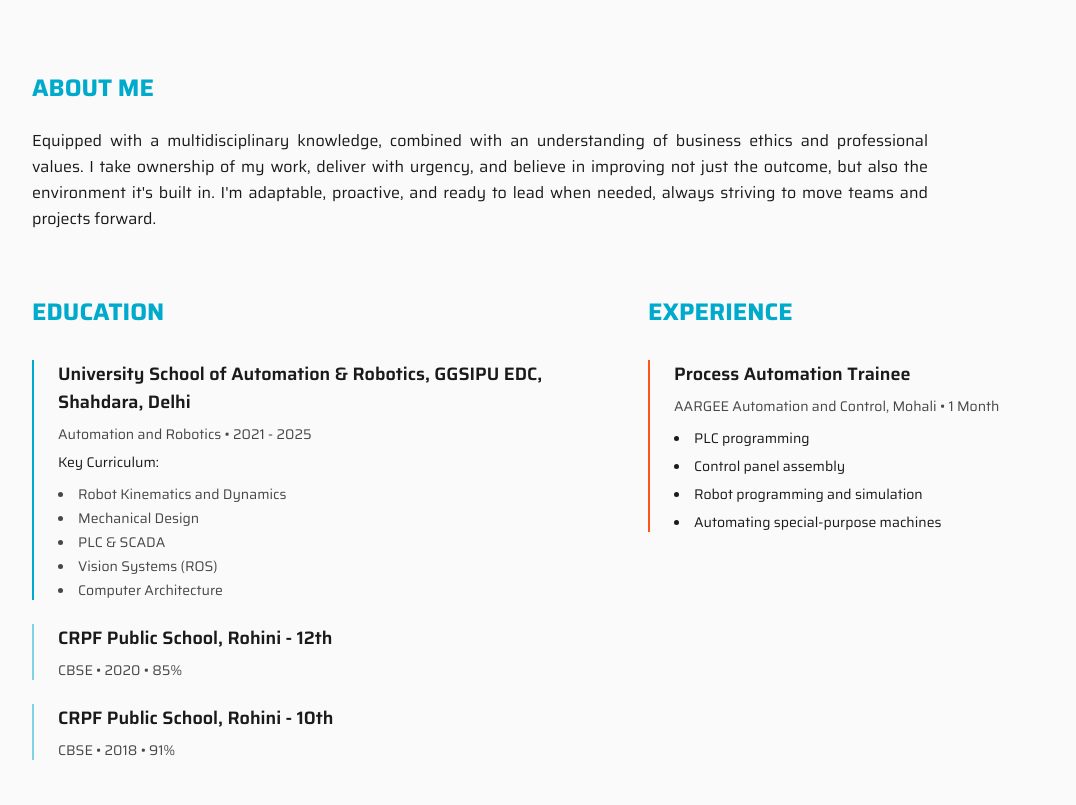
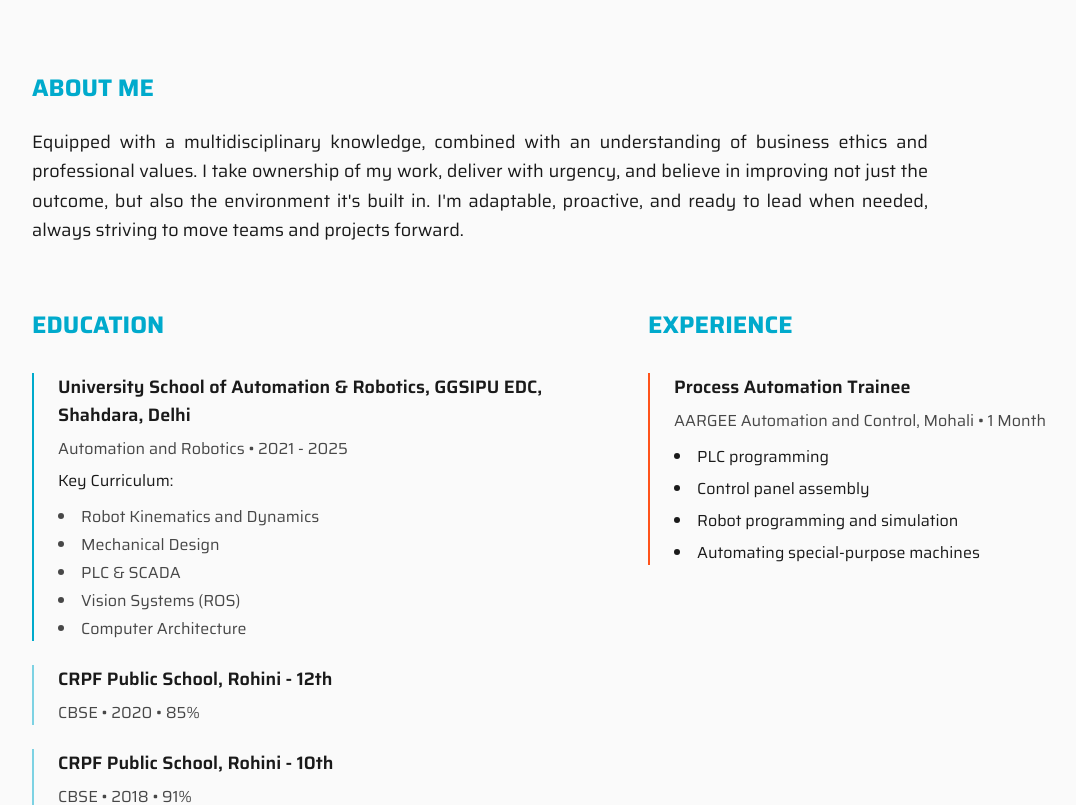
Before and after one commit to rudrasharma-git/rudra-portfoliowebsite, a React (Vite) app: page / in a window 1280 px wide. Shown: the part 960-1765 px from the top of the page, without its empty margins (24-1100 px from the left). Built offline with nearby package versions, Linux system fonts and the light colour scheme; the HTML template or start-up script is replaced by a standard one.

Commit message:
text changes 2

```diff
--- a/src/components/About.tsx
+++ b/src/components/About.tsx
@@ -14,7 +14,7 @@ const About = () => {
           <h3 className="text-2xl font-bold mb-6 text-secondary">
             ABOUT ME
           </h3>
-          <p className="text-base leading-relaxed text-card-foreground max-w-4xl text-justify">
+          <p className="text-lg leading-relaxed text-card-foreground max-w-4xl text-justify">
             Equipped with a multidisciplinary knowledge, combined with an understanding of business ethics and professional values. I take ownership of my work, deliver with urgency, and believe in improving not just the outcome, but also the environment it's built in. I'm adaptable, proactive, and ready to lead when needed, always striving to move teams and projects forward.
           </p>
         </div>
@@ -33,13 +33,13 @@ const About = () => {
                 <h4 className="text-lg font-semibold mb-2">
                   University School of Automation & Robotics, GGSIPU EDC, Shahdara, Delhi
                 </h4>
-                <p className="text-sm text-card-foreground/80 mb-2">
+                <p className="text-base text-card-foreground/80 mb-2">
                   Automation and Robotics • 2021 - 2025
                 </p>
-                <p className="text-sm text-card-foreground mb-3">
+                <p className="text-base text-card-foreground mb-3">
                   Key Curriculum:
                 </p>
-                <ul className="text-sm text-card-foreground/80 space-y-1 list-disc list-inside">
+                <ul className="text-base text-card-foreground/80 space-y-1 list-disc list-inside">
                   <li>Robot Kinematics and Dynamics</li>
                   <li>Mechanical Design</li>
                   <li>PLC & SCADA</li>
@@ -53,7 +53,7 @@ const About = () => {
                 <h4 className="text-lg font-semibold mb-2">
                   CRPF Public School, Rohini - 12th
                 </h4>
-                <p className="text-sm text-card-foreground/80">
+                <p className="text-base text-card-foreground/80">
                   CBSE • 2020 • 85%
                 </p>
               </div>
@@ -63,7 +63,7 @@ const About = () => {
                 <h4 className="text-lg font-semibold mb-2">
                   CRPF Public School, Rohini - 10th
                 </h4>
-                <p className="text-sm text-card-foreground/80">
+                <p className="text-base text-card-foreground/80">
                   CBSE • 2018 • 91%
                 </p>
               </div>
@@ -81,10 +81,10 @@ const About = () => {
                 <h4 className="text-lg font-semibold mb-2">
                   Process Automation Trainee
                 </h4>
-                <p className="text-sm text-card-foreground/80 mb-3">
+                <p className="text-base text-card-foreground/80 mb-3">
                   AARGEE Automation and Control, Mohali • 1 Month
                 </p>
-                <ul className="text-sm text-card-foreground space-y-2 list-disc list-inside">
+                <ul className="text-base text-card-foreground space-y-2 list-disc list-inside">
                   <li>PLC programming</li>
                   <li>Control panel assembly</li>
                   <li>Robot programming and simulation</li>
```
